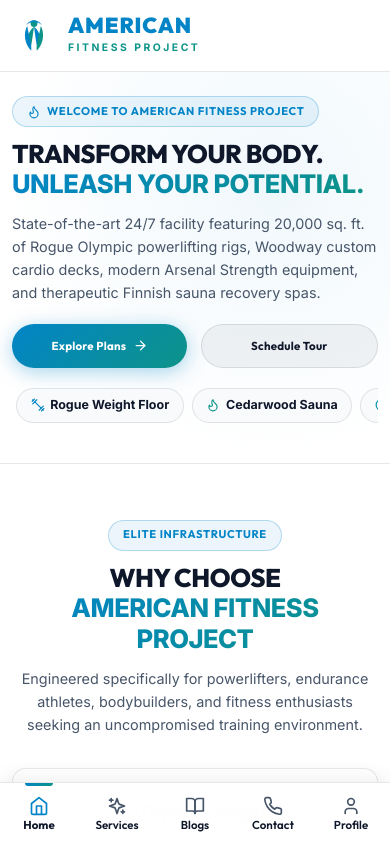
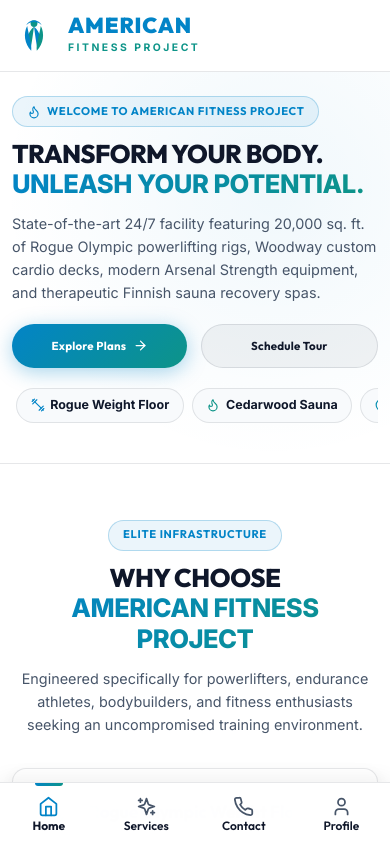
Before and after one commit to msrinu94910-a11y/american-fitness-gym, a React (Vite) app in the folder client/: page / in a window 390 px wide. Shown: the top 842 px of the page. Built offline with nearby package versions, Linux system fonts and the light colour scheme.

Commit message:
Complete American Fitness Gym project with responsive web app, bottom navigation bar, services page, and clean UI

```diff
--- a/client/src/components/layout/MobileBottomBar.jsx
+++ b/client/src/components/layout/MobileBottomBar.jsx
@@ -1,5 +1,5 @@
 import React from 'react';
-import { Home, Sparkles, BookOpen, Phone, User } from 'lucide-react';
+import { Home, Sparkles, Phone, User } from 'lucide-react';
 import { useApp } from '../../context/AppContext';
 
 export default function MobileBottomBar({ activePage, setActivePage }) {
@@ -8,7 +8,6 @@
   const navItems = [
     { id: 'home', label: 'Home', icon: Home },
     { id: 'services', label: 'Services', icon: Sparkles },
-    { id: 'blog', label: 'Blogs', icon: BookOpen },
     { id: 'contact', label: 'Contact', icon: Phone },
     { id: 'login', label: user ? 'Profile' : 'Profile', icon: User }
   ];
@@ -42,10 +41,10 @@
               transition: 'var(--transition-fast)'
             }}
           >
-            <Icon size={20} color={isActive ? '#0284C7' : 'var(--text-muted)'} />
+            <Icon size={21} color={isActive ? '#0284C7' : 'var(--text-muted)'} />
             <span
               style={{
-                fontSize: '0.72rem',
+                fontSize: '0.75rem',
                 fontWeight: isActive ? 700 : 600,
                 fontFamily: 'var(--font-heading)',
                 lineHeight: 1
```
